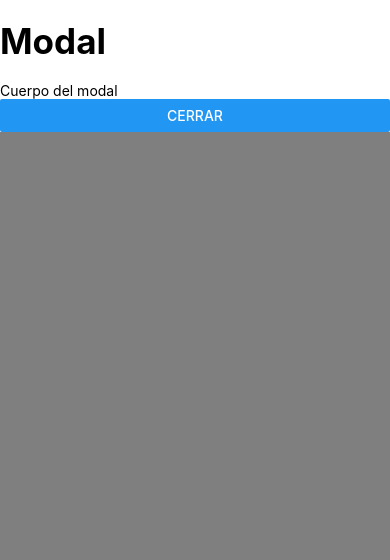
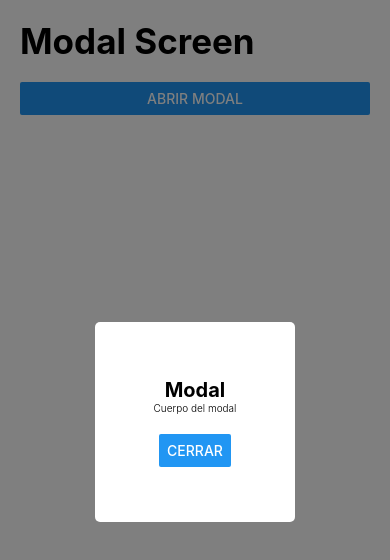
Before and after one commit to johan50693/react_native_components, a React Native app: screen /ModalScreen in a window 390 px wide. Both pictures are taken after a click on the button "ABRIR MODAL". Shown: the top 560 px of the page. Built offline with nearby package versions, Linux system fonts and the light colour scheme.

Commit message:
Personalizar modal

```diff
--- a/src/screen/ModalScreen.tsx
+++ b/src/screen/ModalScreen.tsx
@@ -25,13 +25,26 @@
           <View style= {{
             flex:1,
             backgroundColor: 'rgba(0,0,0,0.5)',
+            justifyContent: 'center',
+            alignItems: 'center',
           }}>
             {/* Contenido del modal */}
             <View style={{
               backgroundColor: 'white',
+              width: 200,
+              height: 200,
+              justifyContent: 'center',
+              alignItems: 'center',
+              shadowOffset: {
+                width: 0,
+                height: 0,
+              },
+              shadowOpacity: 0.25,
+              elevation: 10,
+              borderRadius: 5,
             }}>
-              <HeaderTitle title="Modal" />
-              <Text>Cuerpo del modal</Text>
+              <Text style={{fontSize: 20, fontWeight: 'bold'}}>Modal</Text>
+              <Text style={{fontSize: 10, fontWeight: '300', marginBottom: 20}}>Cuerpo del modal</Text>
               <Button
                 title="Cerrar"
                 onPress={() => setIsVisible(false)}
```
